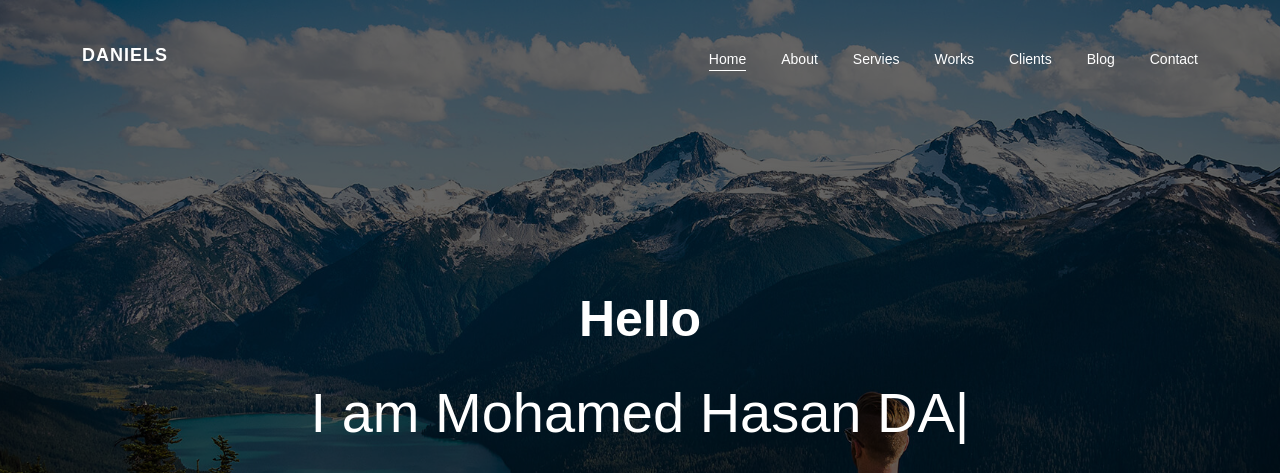
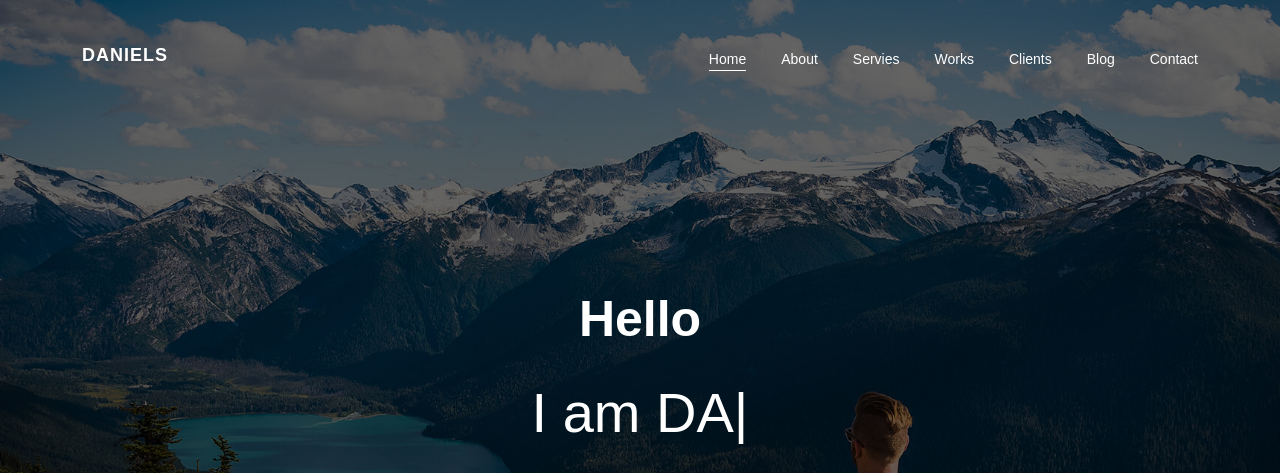
Before and after one commit to Mohamed-Hasan-77/Daniels-Company-Portfolio, a plain HTML site: page index.html in a window 1280 px wide. Shown: the top 473 px of the page. Drawn offline with Linux system fonts and the light colour scheme.

Commit message:
Update index.html

```diff
--- a/index.html
+++ b/index.html
@@ -59,7 +59,7 @@
         <!-- Landing -->
         <div class="landing">
           <h3>Hello</h3>
-          <h1>I am Mohamed Hasan </h1>
+          <h1>I am </h1>
           <div class="social">
             <i class="fa-brands fa-facebook-f"></i>
             <i class="fa-brands fa-twitter"></i>
```
